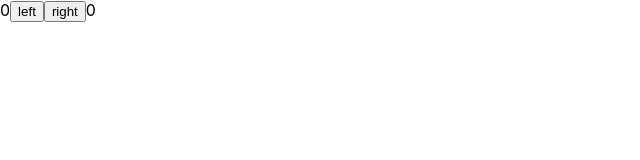
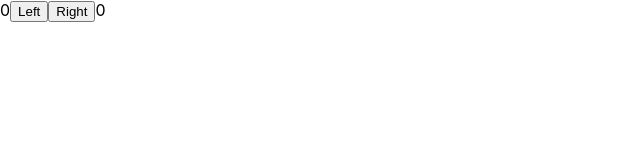
Before and after one commit to mozyao/fs, a React (Create React App) app in the folder react_app/complex_state_debug_1_d/: page / in a window 1280 px wide. Shown: the top 160 px of the page, without its empty margins (0-640 px from the left). Built offline with nearby package versions, Linux system fonts and the light colour scheme.

Commit message:
Initialize complex states with object spread syntax

```diff
--- a/react_app/complex_state_debug_1_d/src/App.js
+++ b/react_app/complex_state_debug_1_d/src/App.js
@@ -1,23 +1,82 @@
-import logo from './logo.svg';
+
 import './App.css';
 import React,{useState} from 'react'
 
 
 const App = () => {
-  const [left, setLeft] = useState(0)
-  const [right, setRight] = useState(0)
+  // const [left, setLeft] = useState(0)
+  // const [right, setRight] = useState(0)
+  //Combine left and right into a single object
+  const[clicks, setClicks] = useState({left: 0, right: 0})
+
+
+
+
+  const [allClicks,setAll] = useState([])
+
+  const handleLeftClick =() => {
+    const newClicks = {
+      left: clicks.left +1,
+      right: clicks.right
+
+    }
+    setClicks(newClicks)
+  }
+  // after 2018 we can do the following object spread syntax
+  const handlell =() => {
+    const newClicks = {
+      ...clicks,
+      left:clicks.left+1
+    }
+    setClicks(newClicks)
+
+
+  }
+  // we don;t need to create a new variable inside the event handlers
+  const handleRR =() =>{
+
+    setClicks({...clicks, right:clicks.right+1})
+
+
+  }
+  const handleRightClick =() =>{
+    const newClicks = {
+      left: clicks.left ,
+      right: clicks.right + 1
+
+    }
+      setClicks(newClicks)
+  }
 
   return (
+    // <div>
+    //   {left}
+    //   <button onClick={() => setLeft(left + 1)}>
+    //     left
+    //   </button>
+    //   <button onClick={() => setRight(right + 1)}>
+    //     right
+    //   </button>
+    //   {right}
+    // </div>
+
     <div>
-      {left}
-      <button onClick={() => setLeft(left + 1)}>
-        left
+      {clicks.left}
+      <button onClick={() => handlell()}>
+        Left
       </button>
-      <button onClick={() => setRight(right + 1)}>
-        right
+
+
+      <button onClick={() => handleRR()}>
+        Right
       </button>
-      {right}
+      {clicks.right}
+
     </div>
+
+
+
+
   )
 }
 
```
